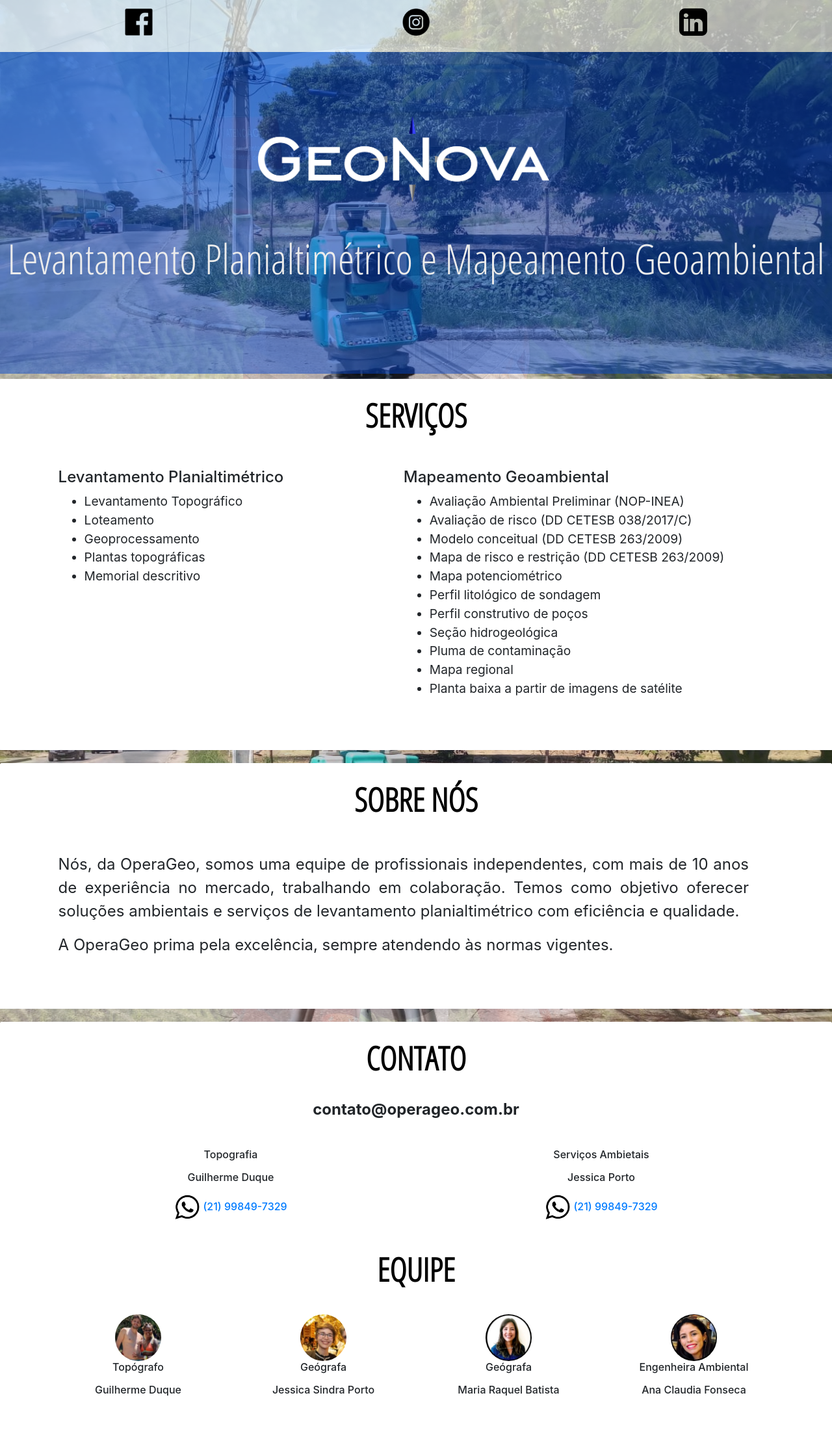
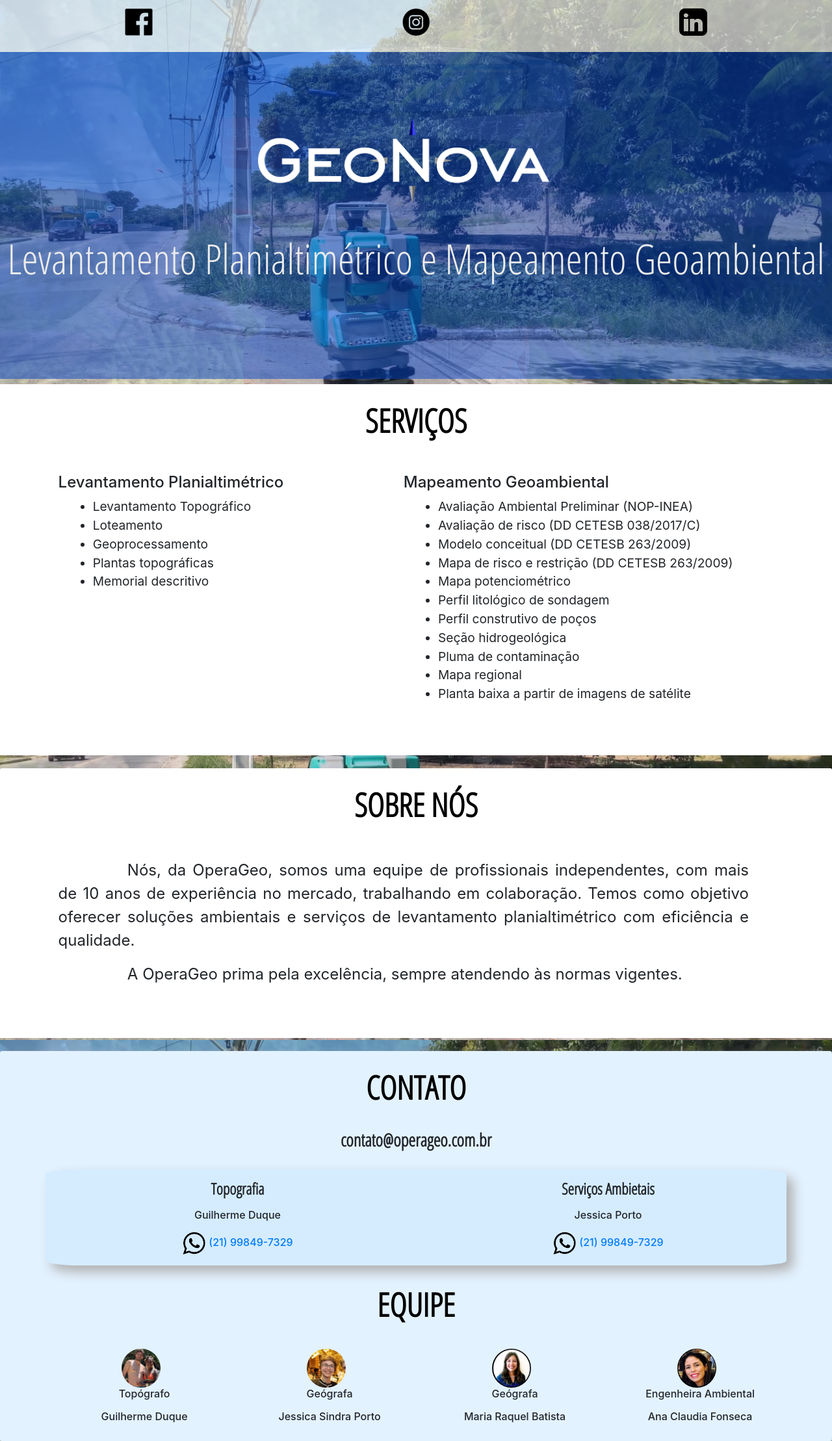
Before and after one commit to joanapaulaso/GeoNova, a PHP site: page / in a window 1280 px wide. Shown: the whole page at 65% size. Before the commit the page ends 2148 px from the top, so only its background shows below. Run offline with PHP 8.4, Linux system fonts and the light colour scheme.

Commit message:
Add files via upload

```diff
--- a/CSS/custom-responsive-style.css
+++ b/CSS/custom-responsive-style.css
@@ -82,7 +82,7 @@
 
 	p.center-mail {
 
-		font-size: 60% !important;
+		font-size: 100% !important;
 
 	}
 
--- a/CSS/styles.css
+++ b/CSS/styles.css
@@ -169,6 +169,19 @@ td.logos-td {
     box-shadow: 0 2px 25px 0 rgba(110, 130, 208, .18);
 }
 
+.box-bg {
+
+    background-color: rgb(200, 229, 255, 0.5) !important;
+    box-shadow: 10px 10px 18px 0px rgba(176,176,176,1);
+    border-radius: 5%;
+
+}
+
+p.who-text {
+
+    text-indent: 10%;
+}
+
 .btn-link {
 
     color: rgb(0, 0, 0) !important;
@@ -206,7 +219,7 @@ td.logos-td {
     height: auto;
     display: flex;
     flex-direction: row;
-    justify-content: left;
+    justify-content: center;
     flex-flow: wrap;
     padding: 0;
 
@@ -221,6 +234,7 @@ td.logos-td {
 .serv-list {
 
     font-size: 80%;
+    padding-inline-start: 10% !important;
 
 }
 
@@ -245,8 +259,10 @@ img.thumb-wapp {
 
 .column-contact {
 
+    text-align: center;
+    margin-left: 2%;
+    margin-right: 2%;
     width: 100%;
-    text-align: center;
 
 }
 
@@ -255,6 +271,9 @@ h3.contact-title {
     font-size: 100%;
     text-align: center !important;
     margin-top: 3%;
+    margin-left: 2%;
+    margin-right: 2%;
+    width: 100%;
 
 }
 
@@ -264,11 +283,27 @@ p.center {
 
 }
 
+p.contact-subtitle {
+
+    font-family: 'Open Sans Condensed', sans-serif;
+    font-size: 150%;
+    font-weight: bold;
+
+}
+
 p.center-mail {
 
     text-align: center !important;
-    font-size: 150%;
-    font-weight: bold;
+    font-family: 'Open Sans Condensed', sans-serif;
+    font-size: 170%;
+    font-weight: bolder;
     margin-bottom: 2%;
 
 }
+
+.col-contact {
+
+    margin: 0% !important;
+    padding: 0% !important;
+
+}
```
